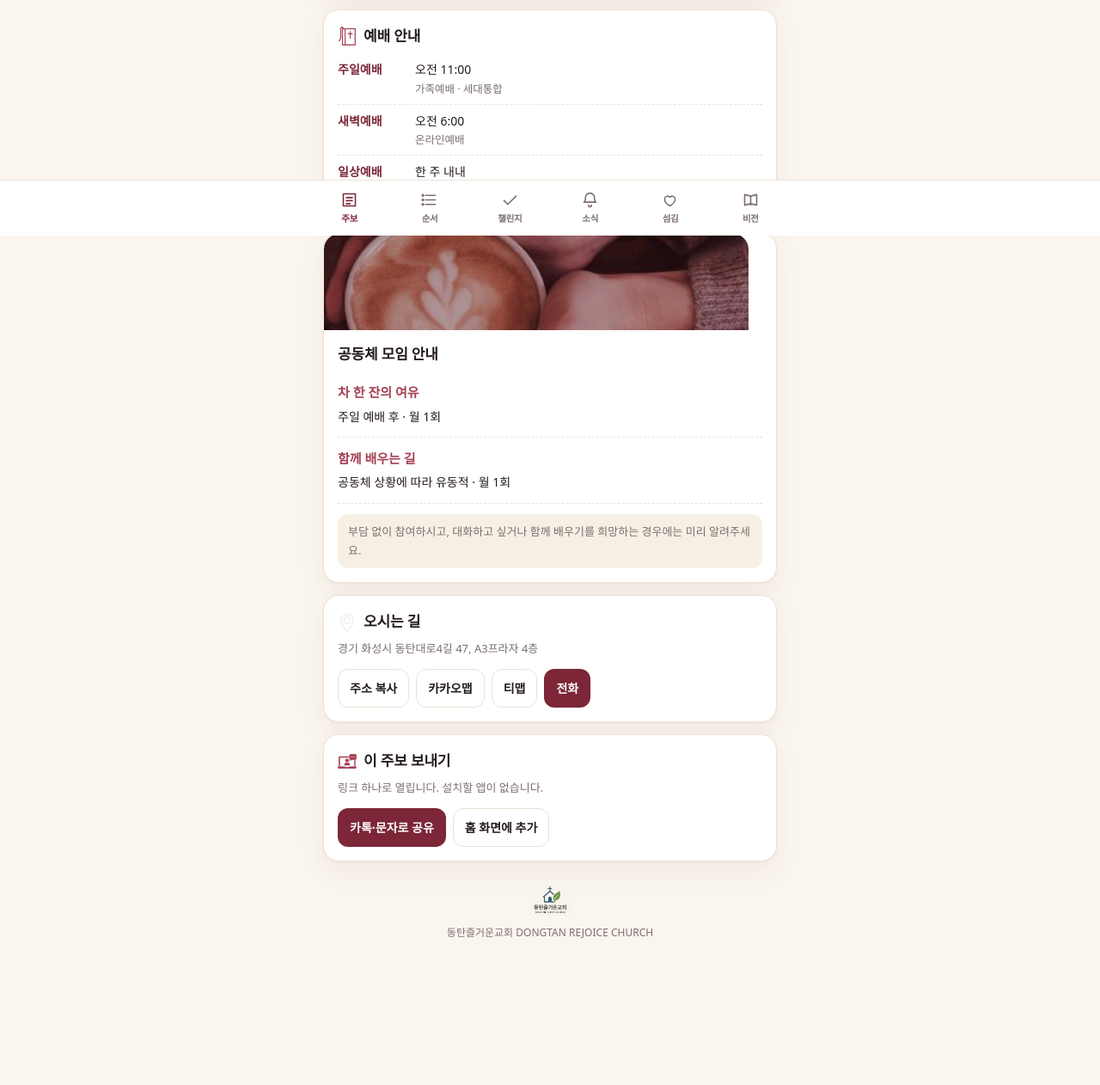
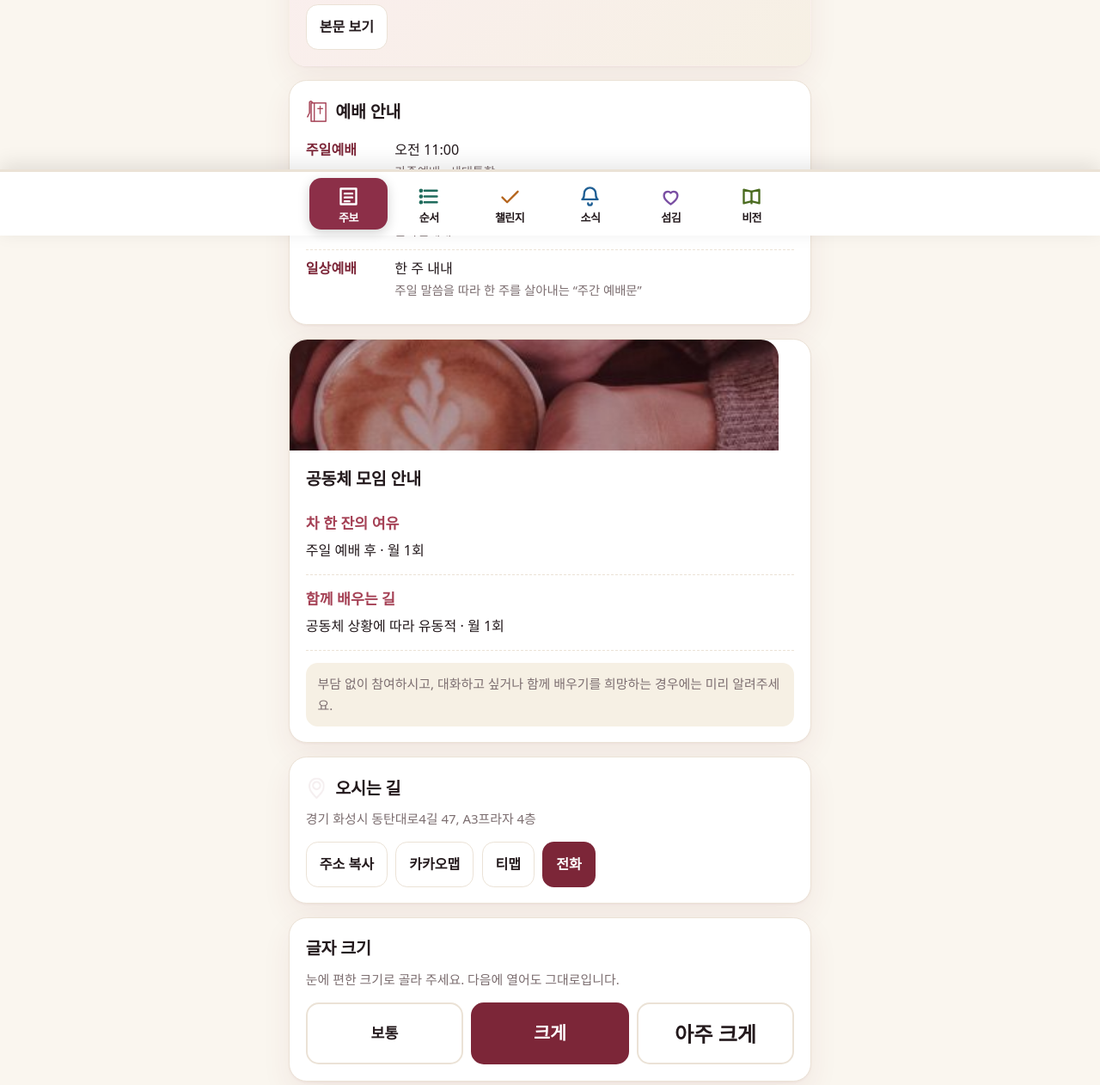
Before and after one commit to vulkanuslee-afk/dongtan-rejoice-bulletin, a plain HTML site: page index.html in a window 1280 px wide. Shown: the part 526-1788 px from the top of the page at 86% size. Before the commit the page ends 1723 px from the top, so only its background shows below. Drawn offline with Linux system fonts and the light colour scheme.

Commit message:
어르신 가독성: 하단 메뉴 크게·색깔별 구분, 글자 크기 조절 추가
- 탭 글씨 10.5 -> 13px, 아이콘 21 -> 27px, 탭마다 고유 색
- 선택된 탭은 그 색으로 꽉 찬 알약 모양 (흰 글씨)
- 본문 기본 글씨 16 -> 17px, 기본 보기 배율 1.15배
- 주보 탭에 글자 크기(보통/크게/아주 크게) 버튼, 선택값 저장

Co-Authored-By: Claude Opus 5 <noreply@anthropic.com>

```diff
--- a/index.html
+++ b/index.html
@@ -40,9 +40,9 @@ html,body{margin:0;padding:0}
 body{
   background:var(--bg); color:var(--ink);
   font-family:system-ui,-apple-system,"Segoe UI","Malgun Gothic","Apple SD Gothic Neo",sans-serif;
-  font-size:16px; line-height:1.68; -webkit-text-size-adjust:100%;
+  font-size:17px; line-height:1.7; -webkit-text-size-adjust:100%;
 }
-.wrap{max-width:var(--maxw); margin:0 auto; padding:0 16px 96px}
+.wrap{max-width:var(--maxw); margin:0 auto; padding:0 16px 118px}
 a{color:inherit}
 button{font:inherit; color:inherit; cursor:pointer}
 img{max-width:100%}
@@ -166,13 +166,41 @@ textarea{min-height:92px; resize:vertical}
 
 /* ===== 탭바 ===== */
 .tabbar{position:fixed; left:0; right:0; bottom:0; z-index:40;
-  background:var(--card); border-top:1px solid var(--line);
-  padding:6px 4px calc(6px + env(safe-area-inset-bottom))}
-.tabbar .in{max-width:var(--maxw); margin:0 auto; display:grid; grid-template-columns:repeat(6,1fr)}
-.tb{background:none; border:0; padding:6px 0 4px; display:flex; flex-direction:column; align-items:center;
-  gap:3px; font-size:10.5px; font-weight:700; color:var(--muted); letter-spacing:-.03em}
-.tb svg{width:21px; height:21px; stroke:currentColor; fill:none; stroke-width:1.8; stroke-linecap:round; stroke-linejoin:round}
-.tb.on{color:var(--brand)}
+  background:var(--card); border-top:3px solid var(--line);
+  box-shadow:0 -6px 22px rgba(0,0,0,.10);
+  padding:7px 5px calc(7px + env(safe-area-inset-bottom))}
+.tabbar .in{max-width:var(--maxw); margin:0 auto; display:grid; grid-template-columns:repeat(6,1fr); gap:3px}
+.tb{background:none; border:0; padding:8px 0 6px; display:flex; flex-direction:column; align-items:center;
+  gap:4px; font-size:13px; font-weight:800; color:var(--ink); letter-spacing:-.04em;
+  border-radius:14px; line-height:1.15}
+.tb svg{width:27px; height:27px; stroke:var(--c); fill:none; stroke-width:2.1;
+  stroke-linecap:round; stroke-linejoin:round}
+.tb.on{background:var(--c); color:var(--brand-ink); box-shadow:0 4px 14px rgba(0,0,0,.18)}
+.tb.on svg{stroke:var(--brand-ink)}
+
+/* 탭마다 다른 색 — 어르신들이 위치가 아니라 색으로도 찾게 */
+.tb[data-sec="home"]     {--c:#8C2F48}
+.tb[data-sec="order"]    {--c:#1F6B5C}
+.tb[data-sec="challenge"]{--c:#B5651D}
+.tb[data-sec="news"]     {--c:#1F5F94}
+.tb[data-sec="serve"]    {--c:#7A4FA3}
+.tb[data-sec="vision"]   {--c:#4A6B1F}
+@media (prefers-color-scheme:dark){
+  :root:not([data-theme="light"]) .tb[data-sec="home"]     {--c:#E78FA6}
+  :root:not([data-theme="light"]) .tb[data-sec="order"]    {--c:#5FC6AE}
+  :root:not([data-theme="light"]) .tb[data-sec="challenge"]{--c:#EDAC63}
+  :root:not([data-theme="light"]) .tb[data-sec="news"]     {--c:#7ABAEC}
+  :root:not([data-theme="light"]) .tb[data-sec="serve"]    {--c:#BFA2E6}
+  :root:not([data-theme="light"]) .tb[data-sec="vision"]   {--c:#AFCC78}
+}
+
+/* ===== 글자 크기 ===== */
+.hero .inner, .wrap{zoom:var(--zoom,1)}
+.fsrow{display:grid; grid-template-columns:repeat(3,1fr); gap:8px; margin-top:4px}
+.fsbtn{border:2px solid var(--line); background:var(--card); border-radius:13px; padding:12px 0;
+  font-weight:800; color:var(--ink)}
+.fsbtn.on{border-color:var(--brand); background:var(--brand); color:var(--brand-ink)}
+.fsbtn.s1{font-size:15px} .fsbtn.s2{font-size:18px} .fsbtn.s3{font-size:21px}
 
 /* ===== 모달 ===== */
 .mask{position:fixed; inset:0; background:rgba(40,20,26,.5); z-index:50; display:none; align-items:flex-end}
@@ -229,6 +257,15 @@ textarea{min-height:92px; resize:vertical}
       <h2><img class="ic" src="assets/ic-pin.png" alt="" />오시는 길</h2>
       <p class="sub" id="hAddr">—</p>
       <div class="btns" id="hPlaceBtns"></div>
+    </div>
+    <div class="card">
+      <h2>글자 크기</h2>
+      <p class="sub">눈에 편한 크기로 골라 주세요. 다음에 열어도 그대로입니다.</p>
+      <div class="fsrow">
+        <button class="fsbtn s1" data-zoom="1">보통</button>
+        <button class="fsbtn s2" data-zoom="1.15">크게</button>
+        <button class="fsbtn s3" data-zoom="1.32">아주 크게</button>
+      </div>
     </div>
     <div class="card">
       <h2><img class="ic" src="assets/ic-online.png" alt="" />이 주보 보내기</h2>
@@ -781,6 +818,24 @@ textarea{min-height:92px; resize:vertical}
     };
   });
 
+  /* 글자 크기 — 어르신들이 많아 기본값을 '크게' 로 둡니다 */
+  (function(){
+    var saved=get('zoom')||'1.15';
+    function apply(z){
+      document.documentElement.style.setProperty('--zoom', z);
+      Array.prototype.forEach.call(document.querySelectorAll('[data-zoom]'), function(b){
+        b.classList.toggle('on', b.getAttribute('data-zoom')===z);
+      });
+    }
+    Array.prototype.forEach.call(document.querySelectorAll('[data-zoom]'), function(b){
+      b.onclick=function(){
+        var z=b.getAttribute('data-zoom');
+        set('zoom', z); apply(z); toast('글자 크기를 바꿨습니다');
+      };
+    });
+    apply(saved);
+  })();
+
   $('#btnShare').onclick=function(){
     var txt=D.church.name+' 주보 · '+fmtDate(list[idx].date);
     if(navigator.share){ navigator.share({title:txt, url:location.href}).catch(function(){}); }
```
